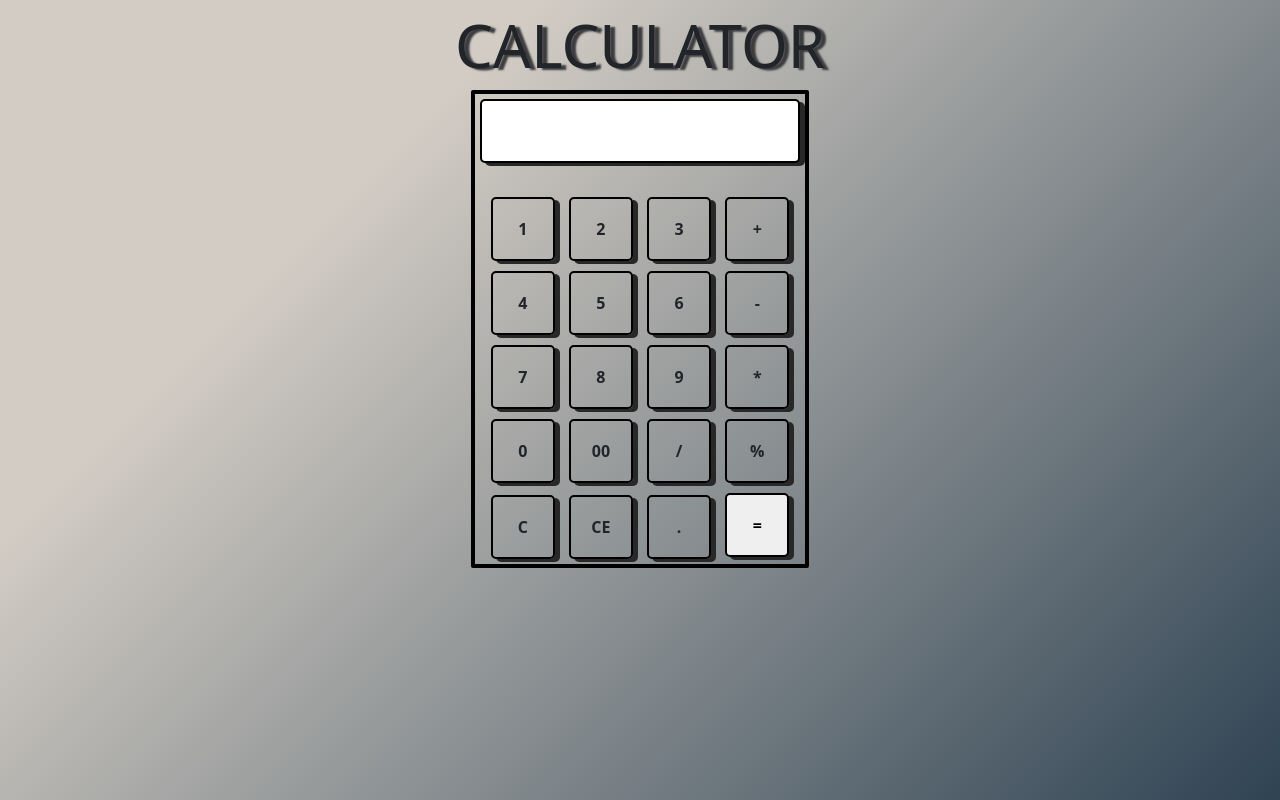
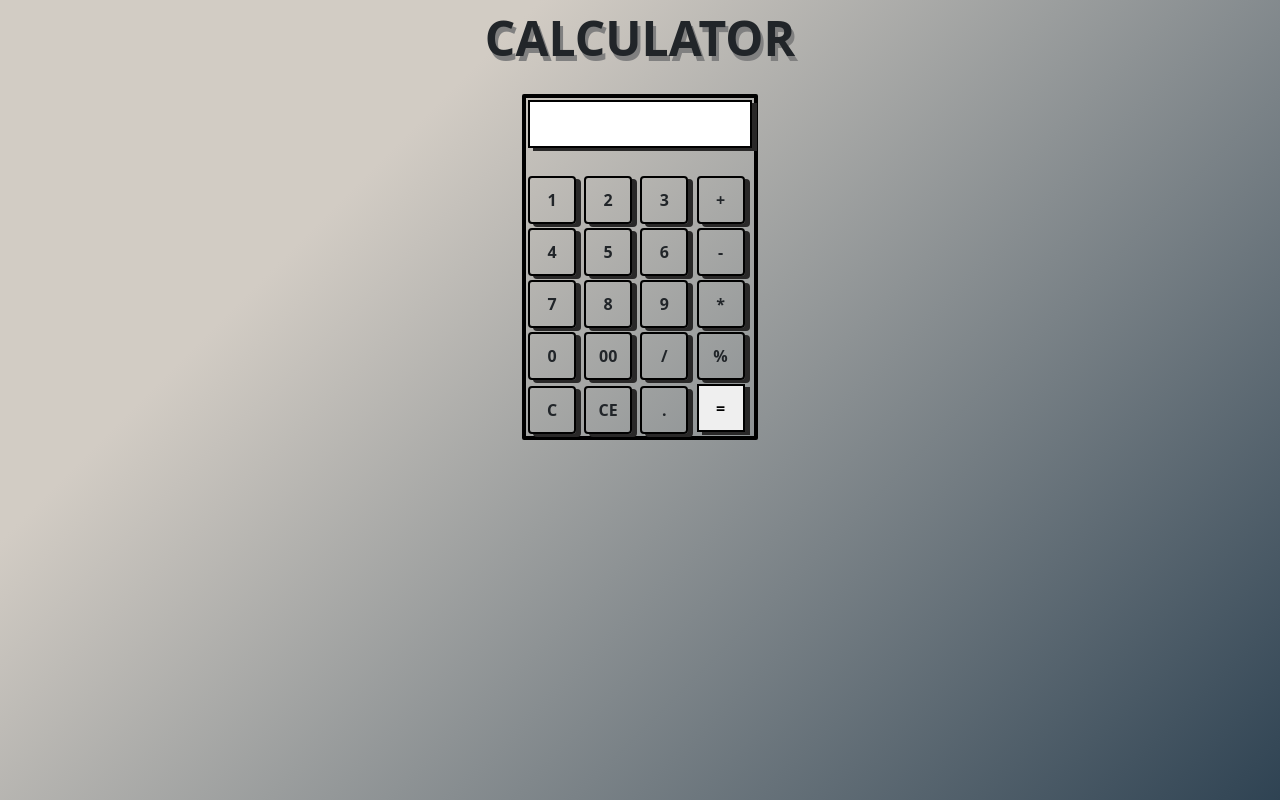
Before and after one commit to chraju780/Day2, a plain HTML site: page index.html in a window 1280 px wide. Drawn offline with nearby package versions, Linux system fonts and the light colour scheme.

Commit message:
Update style.css

```diff
--- a/style.css
+++ b/style.css
@@ -5,21 +5,16 @@ body{
     background-image: linear-gradient(315deg, #2f4353 0%, #d2ccc4 74%);
 }
 
-
-
 .container{
+    border: 2px solid rgba(0,0,0,0);
     display: flex;
     justify-content: center;
-    text-align: center;
 }
 
-.head p{
-    text-align: center;
-    font-size: 60px;
-    text-shadow: 5px 2px 2px rgb(60, 60, 63)  ;
-}
-.head p{
-    margin: 0px;
+.text-center{
+    font-weight: 600;
+    font-size: 3em;
+    text-shadow: 3px 5px grey;
 }
 .calc{
     width: auto;
@@ -29,25 +24,22 @@ body{
 }
 
 #answer{
-    width: 250px;
-    height: 20px;
-    width: 20em;
-    height: 4em;
+    width: 90%;
+    height: 10%;
+    width: 14em;
+    height: 3em;
     text-align: right;
 }
-.container input{
-    height: 30px;
-    width: 50px;
-    margin: 5px 5px;
+.calc input{
+    margin: 2px 2px;
+    height: 3em;
+    width: 3em;
     border: 2px solid black;
-    border-radius: 5px;
-    height: 4em;
-    width: 4em;
     font-weight: 700;
     box-shadow: 5px 3px rgb(41, 40, 40);
 }
-.calc input:hover{
-    background: rgba(0,0,0,0.8);
+.btn:hover{
+    background: rgba(43, 40, 40, 0.8);
     color: green;
 }
 #answer:hover{
```
